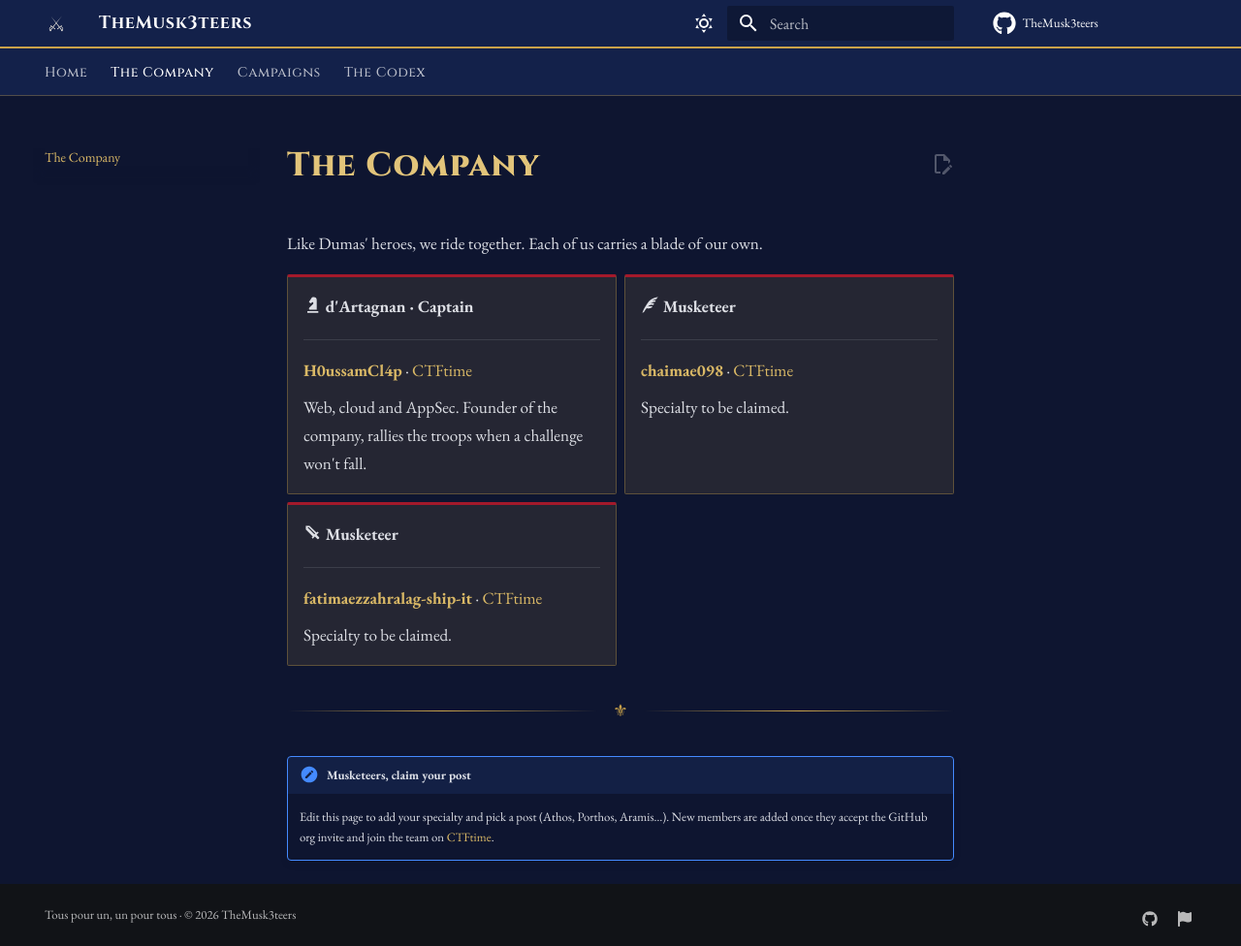
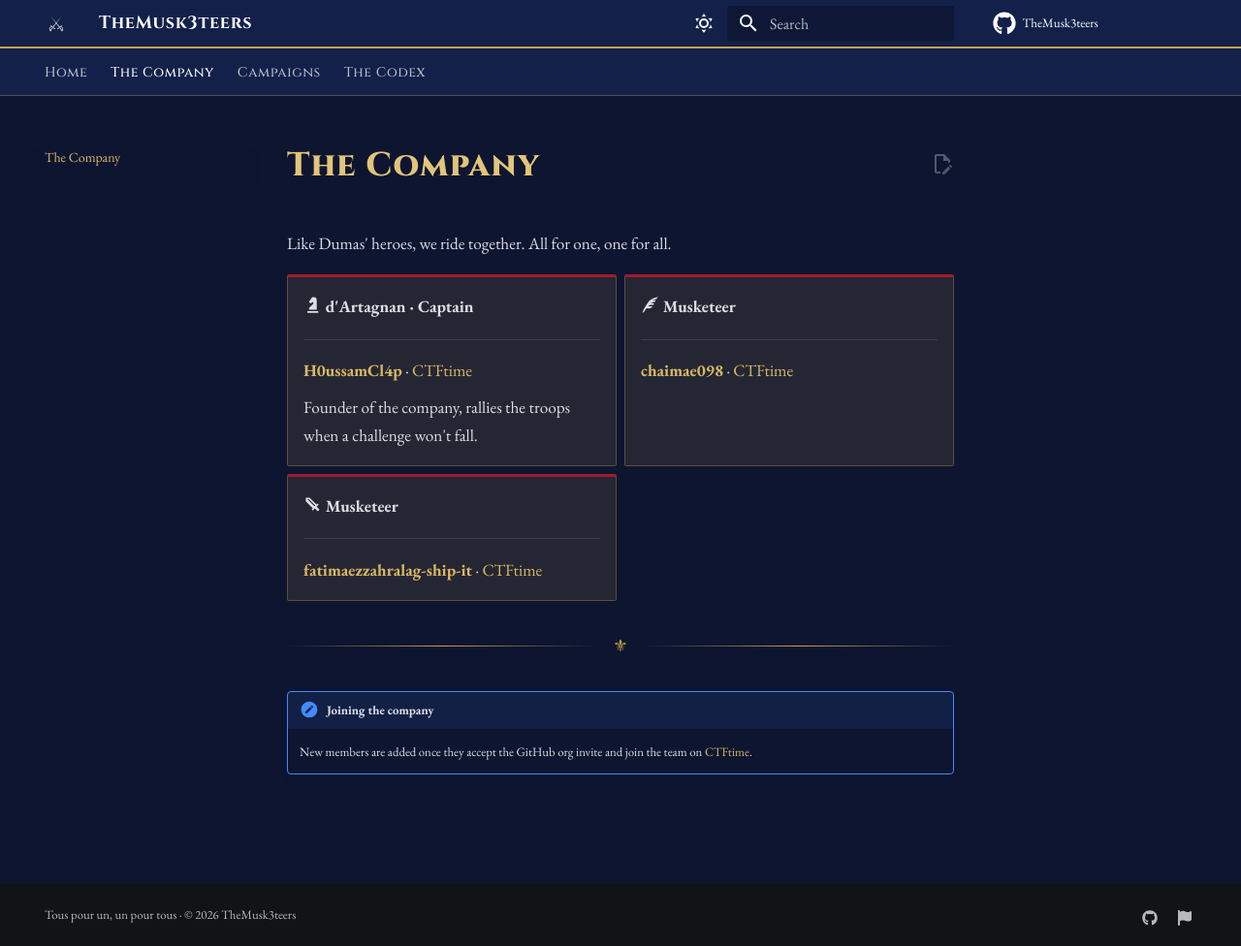
Before and after one commit to TheMusk3teers/TheMusk3teers.github.io, an MkDocs documentation site: the page built from docs/members.md, in a window 1280 px wide and 976 px high. Shown: the whole window at 97% size. Built offline with MkDocs 1.6.1 and Material for MkDocs 9.7.7, drawn with Linux system fonts in a browser that asks for light colours; comment, search, counter and statistics services are not loaded.

Commit message:
Remove member specialties from the members page

```diff
--- a/docs/members.md
+++ b/docs/members.md
@@ -4,7 +4,7 @@ title: The Company
 
 # The Company
 
-Like Dumas' heroes, we ride together. Each of us carries a blade of our own.
+Like Dumas' heroes, we ride together. All for one, one for all.
 
 <div class="grid cards" markdown>
 
@@ -14,7 +14,7 @@ Like Dumas' heroes, we ride together. Each of us carries a blade of our own.
 
     **[H0ussamCl4p](https://github.com/H0ussamCl4p)** · [CTFtime](https://ctftime.org/user/276586)
 
-    Web, cloud and AppSec. Founder of the company, rallies the troops when a challenge won't fall.
+    Founder of the company, rallies the troops when a challenge won't fall.
 
 -   :material-feather: **Musketeer**
 
@@ -22,19 +22,15 @@ Like Dumas' heroes, we ride together. Each of us carries a blade of our own.
 
     **[chaimae098](https://github.com/chaimae098)** · [CTFtime](https://ctftime.org/user/259807)
 
-    Specialty to be claimed.
-
 -   :material-sword: **Musketeer**
 
     ---
 
     **[fatimaezzahralag-ship-it](https://github.com/fatimaezzahralag-ship-it)** · [CTFtime](https://ctftime.org/user/276590)
 
-    Specialty to be claimed.
-
 </div>
 
 <div class="mk-divider">⚜</div>
 
-!!! note "Musketeers, claim your post"
-    Edit this page to add your specialty and pick a post (Athos, Porthos, Aramis…). New members are added once they accept the GitHub org invite and join the team on [CTFtime](https://ctftime.org/team/452389).
+!!! note "Joining the company"
+    New members are added once they accept the GitHub org invite and join the team on [CTFtime](https://ctftime.org/team/452389).
```
